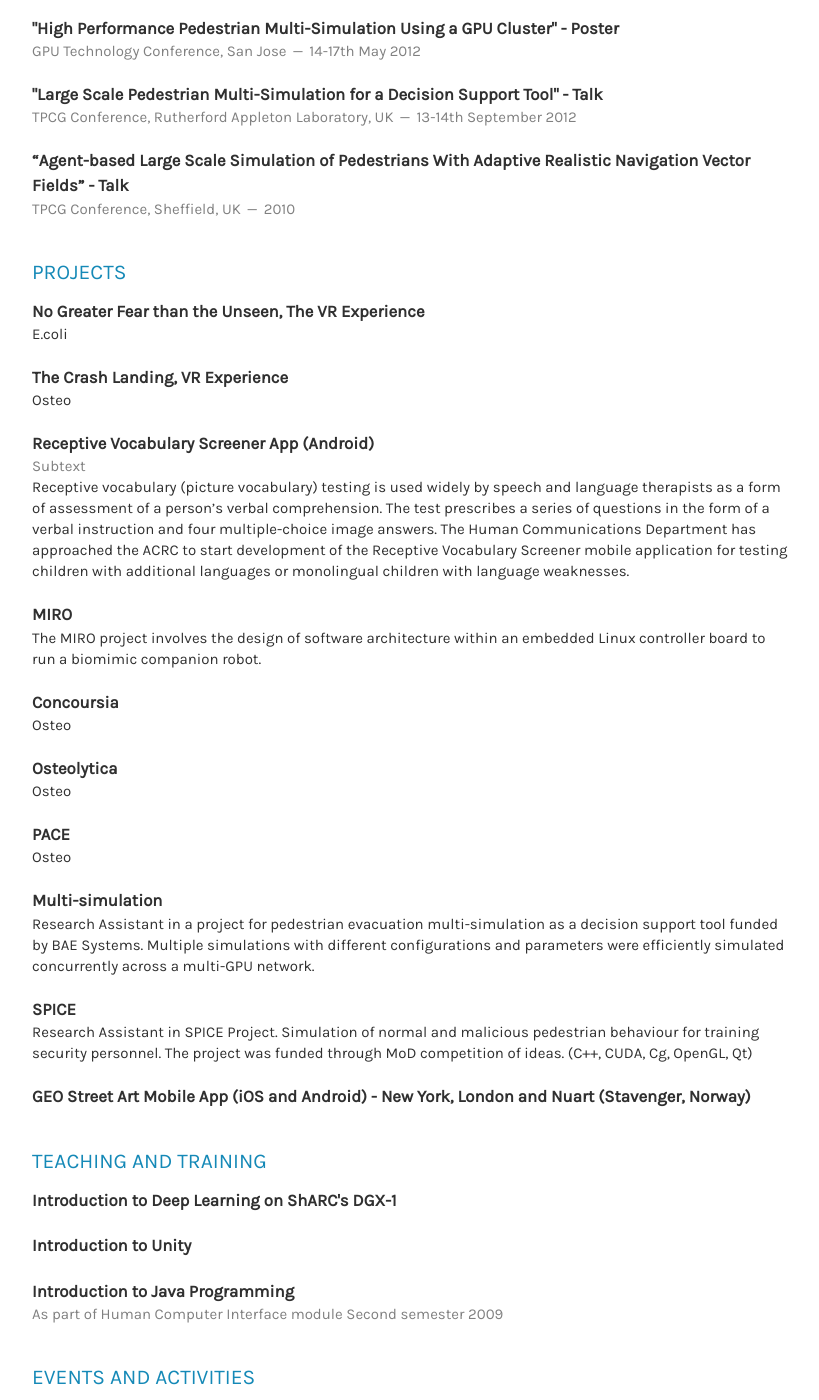
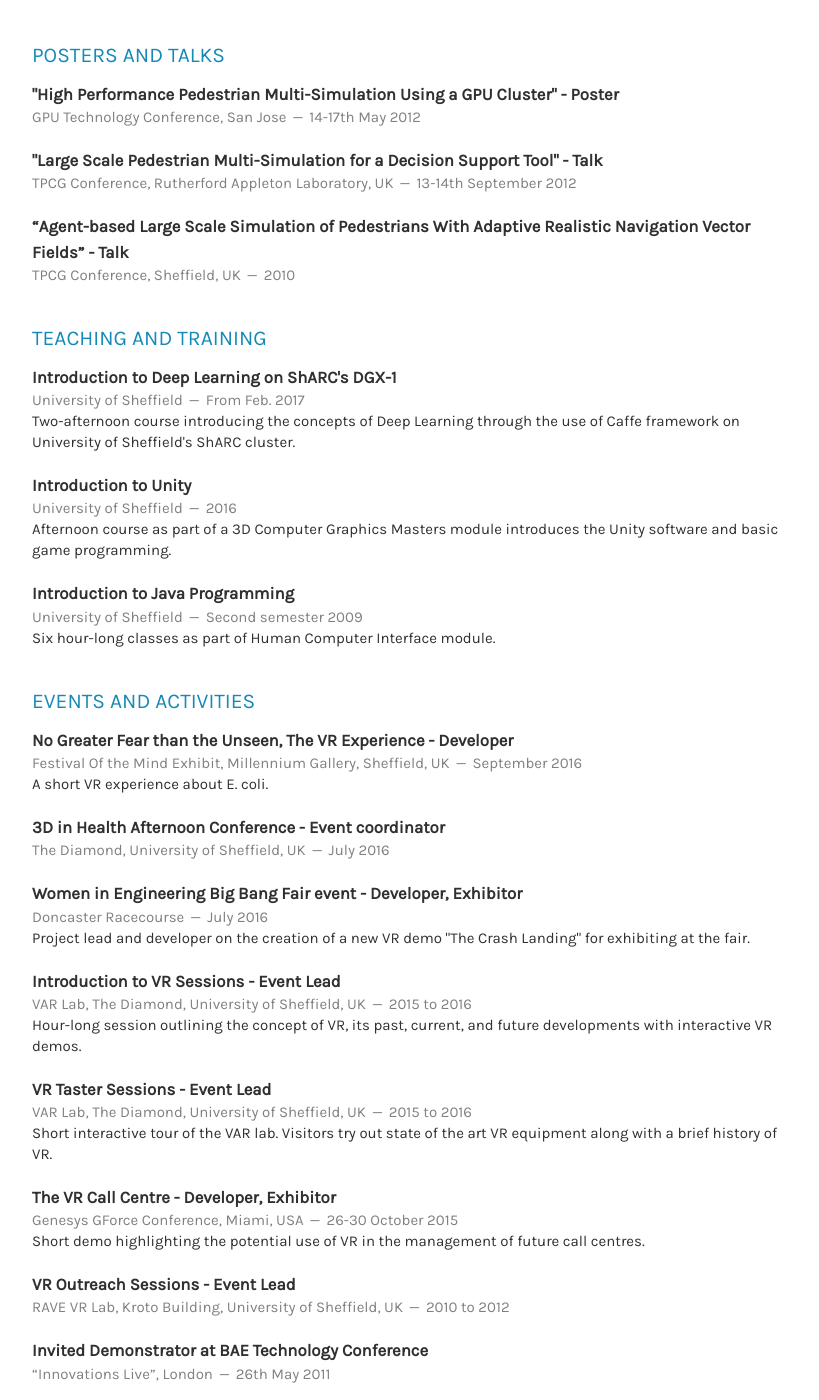
Before and after one commit to twinkarma/twinkarma.github.io, a Jekyll site: the page built from index.html, in a window 1280 px wide and 1400 px high, scrolled down 1433 px. Shown: the whole window, without its empty margins (388-1207 px from the left). Built offline with Jekyll 4.4.1, drawn with Linux system fonts in a browser that asks for light colours; nearby versions of some CDN libraries; the list of posts is cut into pages by our own code; some of the changed text lies outside the part shown.

Commit message:
Added more content

```diff
--- a/_config.yml
+++ b/_config.yml
@@ -16,12 +16,12 @@
 baseurl: /
 title: Twin Karmakharm's Resume
 name: Twin Karmakharm
-jobtitle: Research Associate
+jobtitle: Research Software Engineer
 email: t.karmakharm@sheffield.ac.uk
 email_full: mailto:t.karmakharm@sheffield.ac.uk
 website: twin.uk.com
 website_full: https://twin.uk.com
-github: karmauk
+github: twinkarma
 twitter: twin_karma
 #tel: +44 0000 000000
 #tel_full: tel:+440000000000
--- a/_includes/education.html
+++ b/_includes/education.html
@@ -1,5 +1,11 @@
 <section class="thirteen columns">
-    <h1>Education</h1>
+    <h1>Education and Qualifications</h1>
+    <article>
+        <header>
+            <h1>Nvidia Deep Learning Institute Level 2 Instructor</h1>
+            <span><time>2017</time></span>
+        </header>
+    </article>
     <article>
         <header>
             <h1>PhD in Computer Science</h1>
--- a/_includes/events.html
+++ b/_includes/events.html
@@ -2,23 +2,54 @@
     <h1>Events and Activities</h1>
     <article>
         <header>
-            <h1>3D in Health Afternoon Conference - Event Organiser</h1>
+            <h1>No Greater Fear than the Unseen, The VR Experience - Developer</h1>
+            <span><address>Festival Of the Mind Exhibit, Millennium Gallery, Sheffield, UK</address><time>September 2016</time></span>
+        </header>
+        <p>A short VR experience about E. coli.</p>
+    </article>
+    <article>
+        <header>
+            <h1>3D in Health Afternoon Conference - Event coordinator</h1>
             <span><address>The Diamond, University of Sheffield, UK</address><time>July 2016</time></span>
         </header>
 
     </article>
     <article>
         <header>
+            <h1>Women in Engineering Big Bang Fair event - Developer, Exhibitor</h1>
+            <span><address>Doncaster Racecourse</address><time>July 2016</time></span>
+        </header>
+        <p>
+           Project lead and developer on the creation of a new VR demo "The Crash Landing" for exhibiting at the fair.
+        </p>
+    </article>
+    <article>
+        <header>
             <h1>Introduction to VR Sessions - Event Lead</h1>
             <span><address>VAR Lab, The Diamond, University of Sheffield, UK</address><time>2015 to 2016</time></span>
         </header>
-
+        <p>
+            Hour-long session outlining the concept of VR, its past, current, and future developments with interactive VR demos.
+        </p>
     </article>
     <article>
         <header>
             <h1>VR Taster Sessions - Event Lead</h1>
             <span><address>VAR Lab, The Diamond, University of Sheffield, UK</address><time>2015 to 2016</time></span>
         </header>
+        <p>
+            Short interactive tour of the VAR lab. Visitors try out state of the art VR equipment along with a brief history of VR.
+        </p>
+
+    </article>
+    <article>
+        <header>
+            <h1>The VR Call Centre - Developer, Exhibitor</h1>
+            <span><address>Genesys GForce Conference, Miami, USA</address><time>26-30 October 2015</time></span>
+        </header>
+        <p>
+            Short demo highlighting the potential use of VR in the management of future call centres.
+        </p>
 
     </article>
     <article>
--- a/_includes/projects.html
+++ b/_includes/projects.html
@@ -1,12 +1,7 @@
 <section class="thirteen columns">
     <h1>Projects</h1>
 
-    <article>
-        <header>
-            <h1> No Greater Fear than the Unseen, The VR Experience</h1>
-        </header>
-        <p>E.coli</p>
-    </article>
+
     <article>
         <header>
             <h1>The Crash Landing, VR Experience</h1>
--- a/_includes/teaching.html
+++ b/_includes/teaching.html
@@ -4,19 +4,30 @@
     <article>
         <header>
             <h1>Introduction to Deep Learning on ShARC's DGX-1</h1>
+            <span><address>University of Sheffield</address><time>From Feb. 2017</time></span>
         </header>
+        <p>
+            Two-afternoon course introducing the concepts of Deep Learning through the use of Caffe framework on University of Sheffield's ShARC cluster.
+        </p>
     </article>
     <article>
         <header>
             <h1>Introduction to Unity</h1>
+            <span><address>University of Sheffield</address><time>2016</time></span>
         </header>
+        <p>
+            Afternoon course as part of a 3D Computer Graphics Masters module introduces the Unity software and basic game programming.
+        </p>
     </article>
 
     <article>
         <header>
             <h1>Introduction to Java Programming</h1>
-            <span>As part of Human Computer Interface module <time>Second semester 2009</time></span>
+            <span><address>University of Sheffield</address><time>Second semester 2009</time></span>
         </header>
+        <p>
+            Six hour-long classes as part of Human Computer Interface module.
+        </p>
     </article>
 
 </section>
--- a/index.html
+++ b/index.html
@@ -10,7 +10,6 @@
 
 {% include publications.html %}
 
-{% include projects.html %}
 
 {% include teaching.html %}
 
```
Also changed, not shown: 1 other file.
